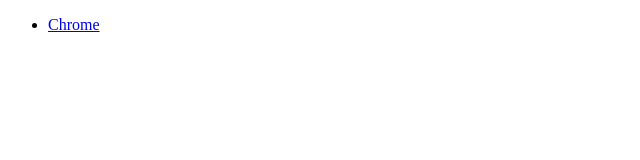
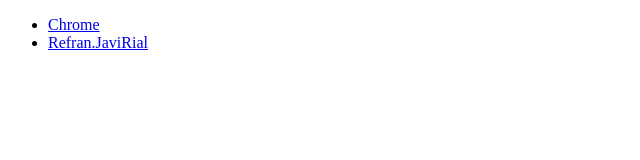
Before and after one commit to kant003/refranescolaboracion, a plain HTML site: page index.html in a window 1280 px wide. Shown: the whole page, without its empty margins (0-640 px from the left). Drawn offline with Linux system fonts and the light colour scheme.

Commit message:
Actualice index con mi enlace

```diff
--- a/index.html
+++ b/index.html
@@ -9,6 +9,7 @@
 <body>
     <ul>
         <li>  <a href="chrome.html"> Chrome </a> </li>
+        <li>  <a href="JaviRial.md"> Refran.JaviRial </a> </li>
     </ul>
 </body>
 </html>
```
